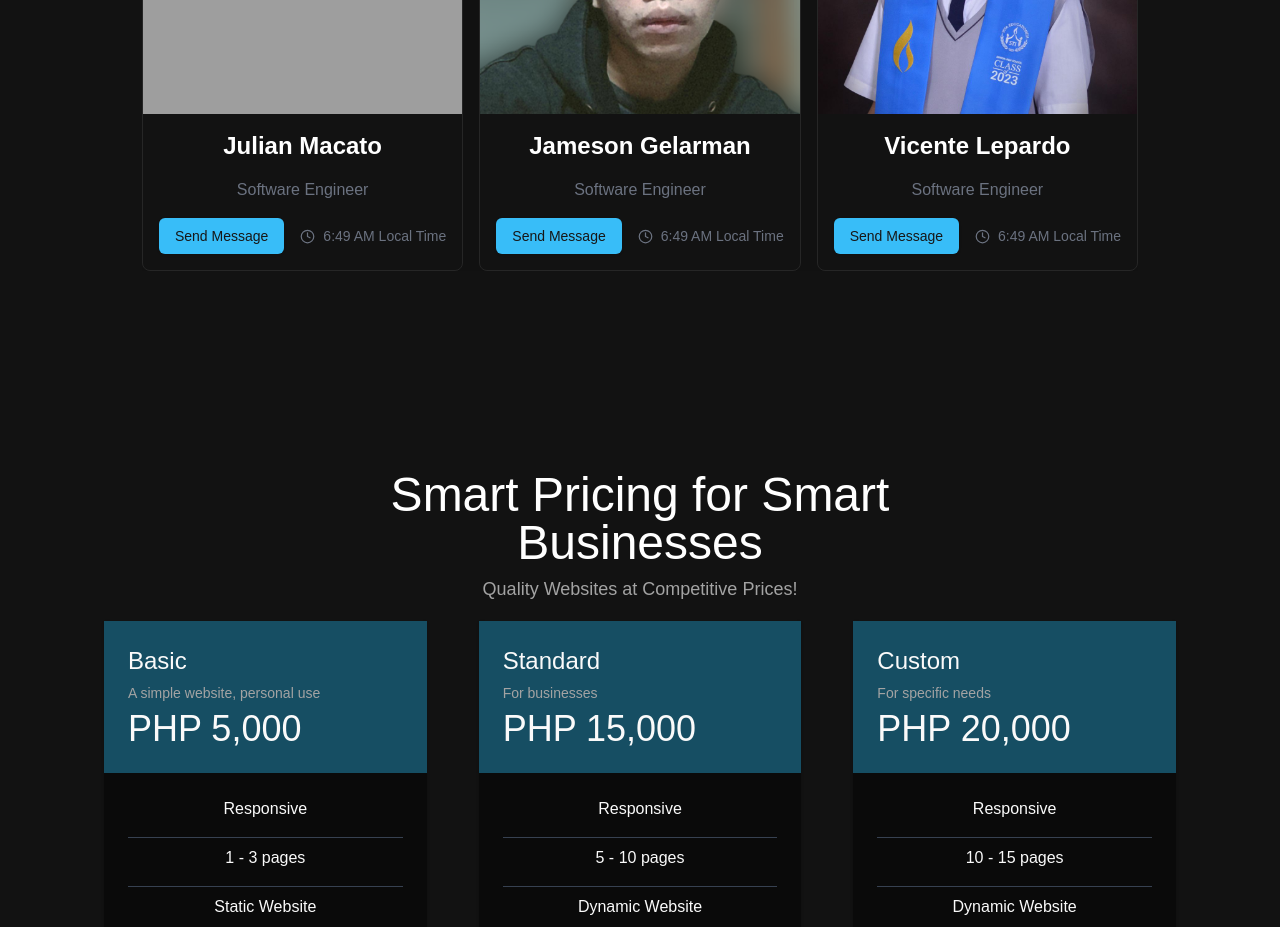
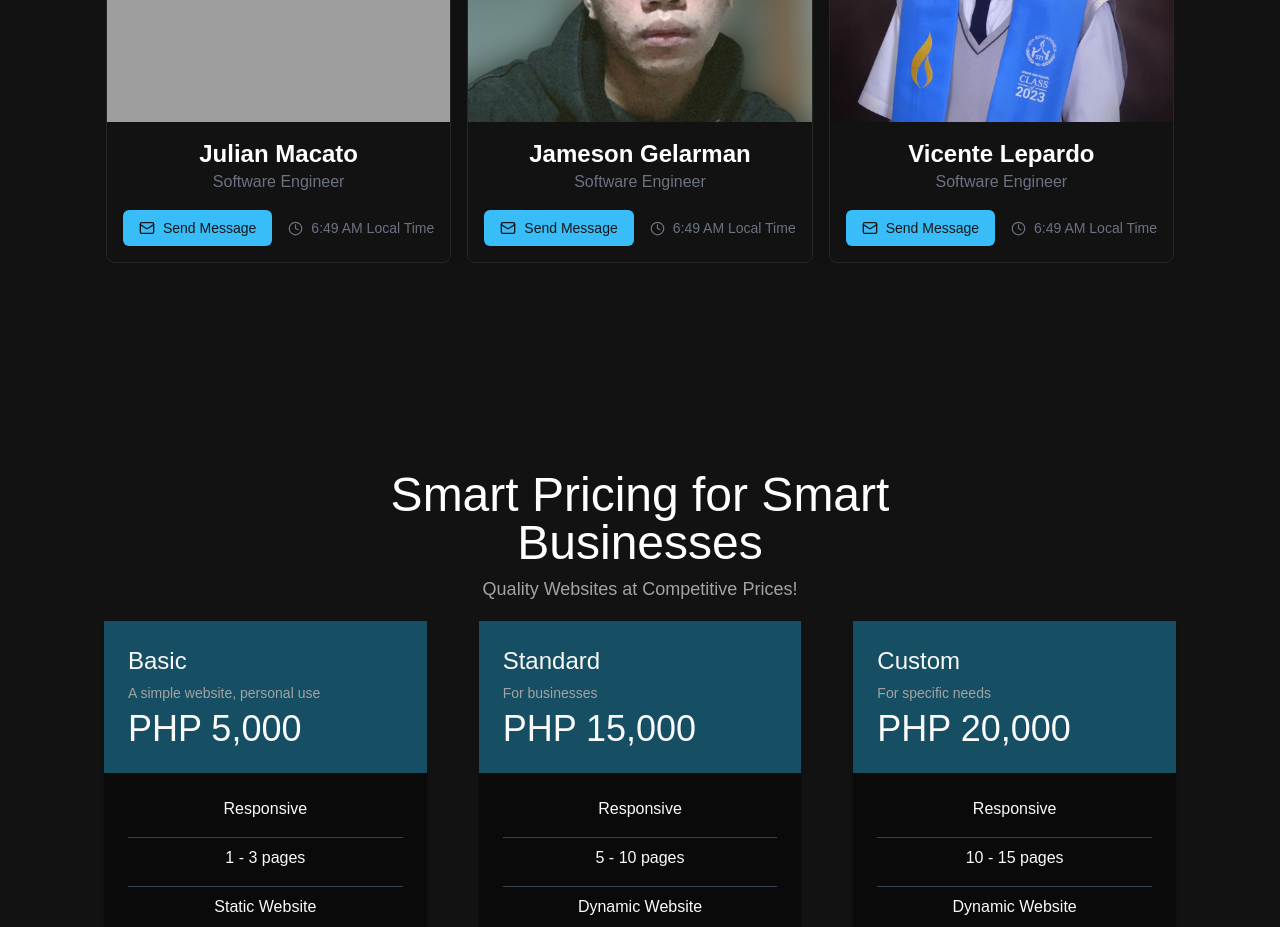
Before and after one commit to innoTech-Solutions/innotech, a Next.js app: page / in a window 1280 px wide. Shown: the part 4800-5727 px from the top of the page. Built offline with nearby package versions, Linux system fonts and the light colour scheme; grey boxes are pictures that could not be loaded.

Commit message:
link to portfolio on hover name

```diff
--- a/src/components/MeetTheTeam.tsx
+++ b/src/components/MeetTheTeam.tsx
@@ -2,7 +2,7 @@
 
 import Image from "next/image";
 import { Button } from "./ui/button";
-import { Clock } from "lucide-react";
+import { Clock, Mail } from "lucide-react";
 import { useEffect, useState } from "react";
 import {
     Carousel,
@@ -10,6 +10,7 @@ import {
     CarouselItem,
 } from "./ui/carousel";
 import team from "../data/team";
+import Link from "next/link";
 
 export default function MeetTheTeam() {
     const [localTime, setLocalTime] = useState("");
@@ -58,15 +59,20 @@ export default function MeetTheTeam() {
                                         />
                                     </div>
                                     <div className="p-4 w-full flex flex-col gap-4">
-                                        <h2 className="text-2xl font-bold text-center">
-                                            {member.name}
-                                        </h2>
-                                        <p className="text-center text-gray-500">
-                                            {member.role}
-                                        </p>
+                                        <div>
+                                            <Link href={member.portfolio_link ? member.portfolio_link : "/"}>
+                                                <h2 className="text-2xl font-bold text-center hover:underline hover:decoration-wavy hover:decoration-blue-500">
+                                                    {member.name}
+                                                </h2>
+                                            </Link>
+                                            <p className="text-center text-gray-500">
+                                                {member.role}
+                                            </p>
+                                        </div>
 
                                         <div className="flex justify-center gap-4">
                                             <Button className="bg-sky-400 hover:bg-sky-700">
+                                                <Mail/>
                                                 Send Message
                                             </Button>
                                             <div className="flex items-center gap-2 text-sm text-gray-500">
--- a/src/data/team.ts
+++ b/src/data/team.ts
@@ -4,6 +4,7 @@ interface TeamMember {
 	department: string;
 	joined: string;
 	image: string;
+    portfolio_link: string;
 }
 
 const team: TeamMember[] = [
@@ -13,6 +14,7 @@ const team: TeamMember[] = [
 		department: "Operations",
 		joined: "Jan 30, 2023",
 		image: "/team/julian.png",
+        portfolio_link: "https://julianmacato.vercel.app"
 	},
 	{
 		name: "Jameson Gelarman",
@@ -20,6 +22,7 @@ const team: TeamMember[] = [
 		department: "Operations",
 		joined: "Feb 15, 2023",
 		image: "/team/jameson.png",
+        portfolio_link: ""
 	},
 	{
 		name: "Vicente Lepardo",
@@ -27,6 +30,7 @@ const team: TeamMember[] = [
 		department: "Operations",
 		joined: "March 10, 2023",
 		image: "/team/vicente.jpg",
+        portfolio_link: ""
 	},
 
 
```
